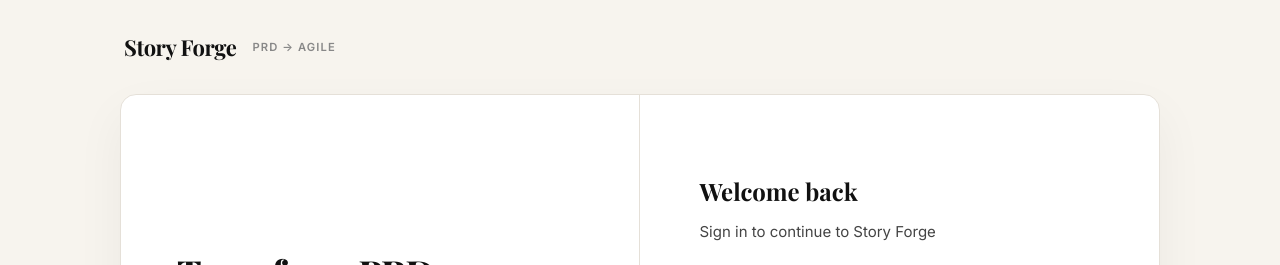
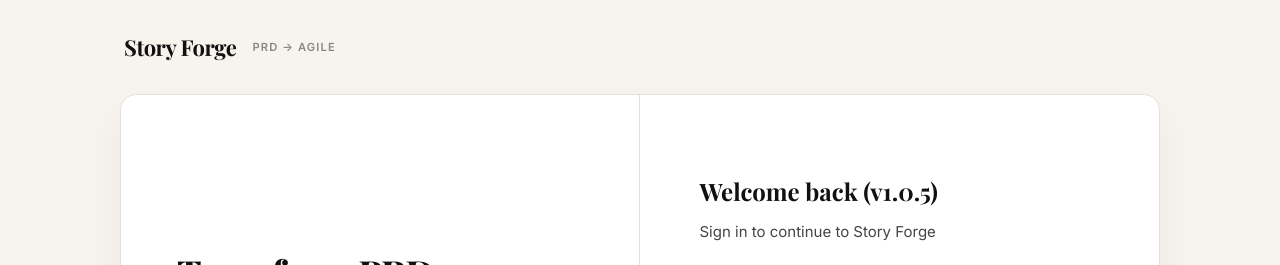
Before and after one commit to k04156603-debug/story-forge-frontend, a React (Vite) app: page /login in a window 1280 px wide. Shown: the top 265 px of the page. Built offline with nearby package versions, Linux system fonts and the light colour scheme; no server answers; a web font is replaced by a local one.

Commit message:
Debug_Version_1.0.5

```diff
--- a/src/App.jsx
+++ b/src/App.jsx
@@ -47,10 +47,10 @@
   return (
     <BrowserRouter>
       <Routes>
+        <Route path="/forgot-password" element={<ForgotPassword />} />
+        <Route path="/forgotpassword" element={<ForgotPassword />} />
         <Route path="/login" element={<Login />} />
         <Route path="/signup" element={<Signup />} />
-        <Route path="/forgot-password" element={<ForgotPassword />} />
-        <Route path="/forgotpassword" element={<ForgotPassword />} />
         <Route path="/auth/callback" element={<AuthCallback />} />
         <Route
           element={
--- a/src/pages/Login.jsx
+++ b/src/pages/Login.jsx
@@ -179,7 +179,7 @@
                   color: 'var(--text-main)',
                   marginBottom: '0.375rem',
                 }}>
-                  Welcome back
+                  Welcome back (v1.0.5)
                 </h3>
                 <p style={{ fontSize: '0.9375rem', color: 'var(--text-body)' }}>
                   Sign in to continue to Story Forge
```
